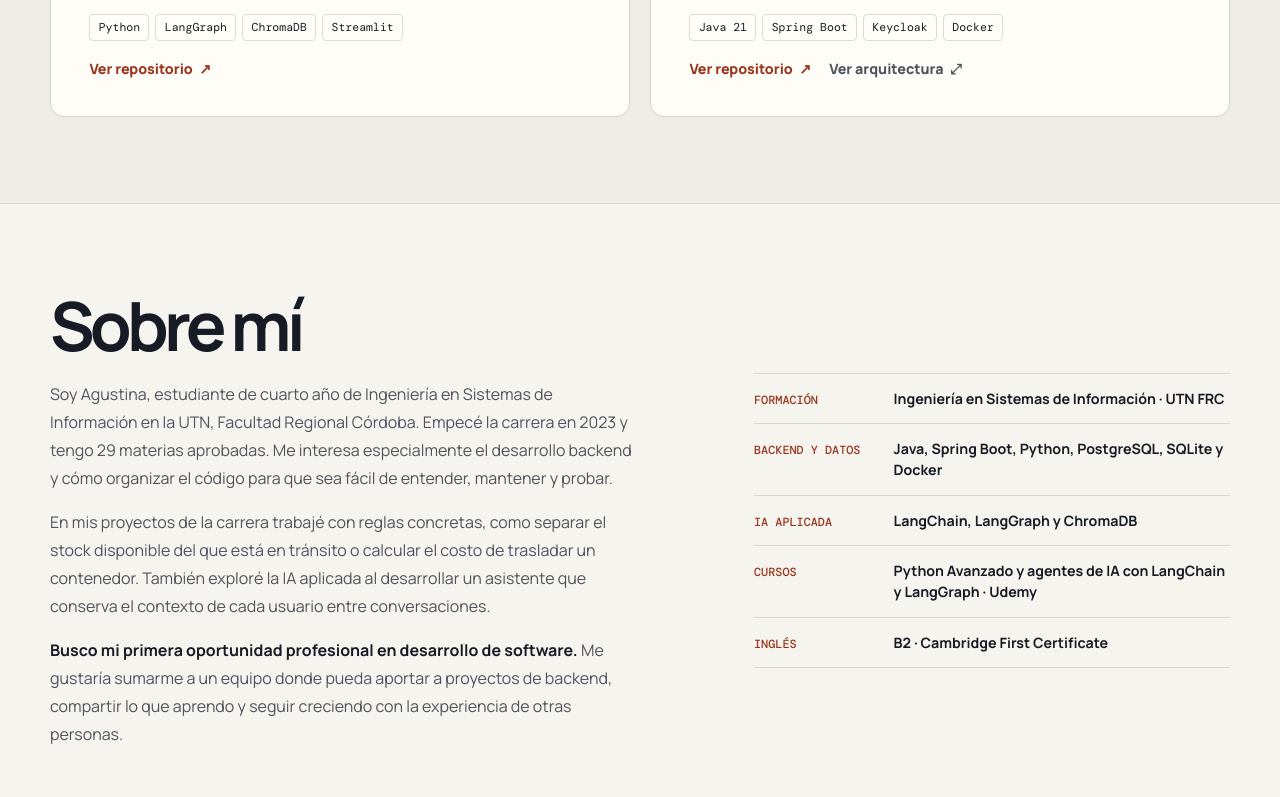
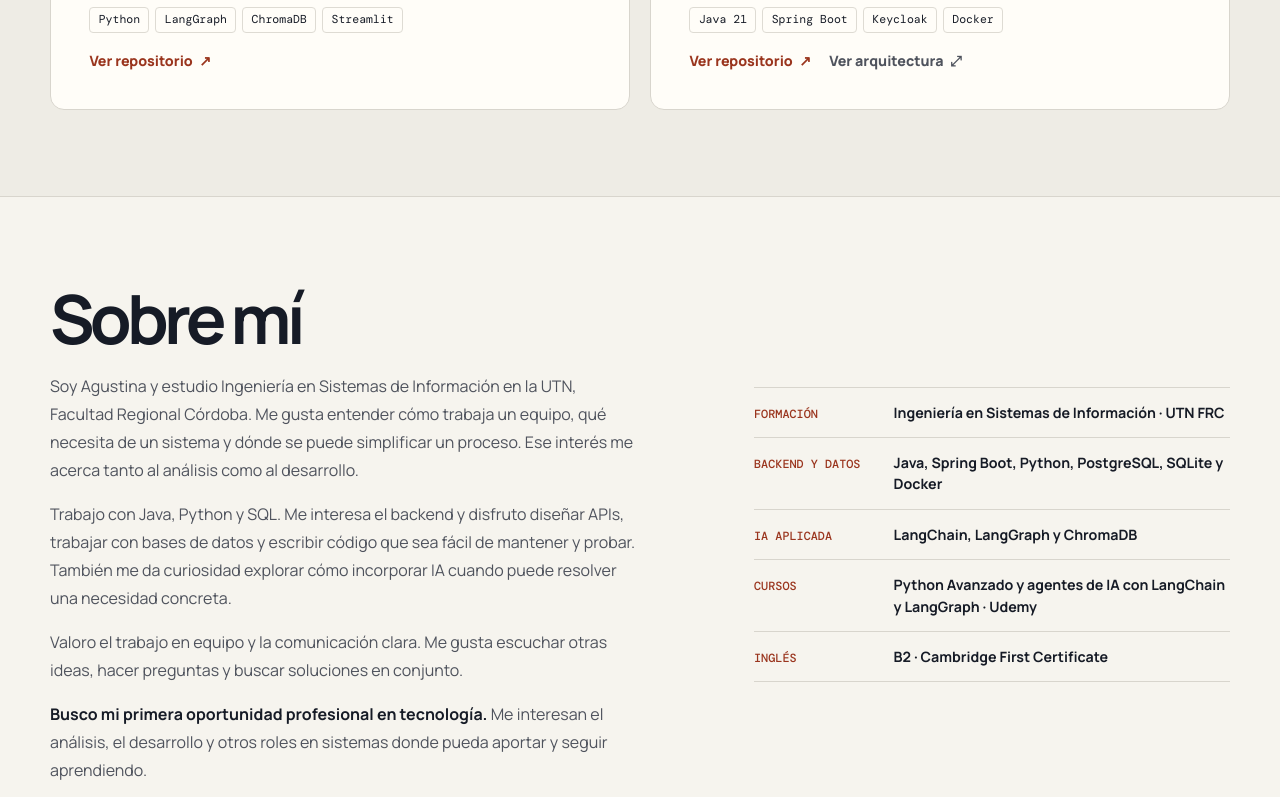
Before and after one commit to agusardiles2202/agusardiles2202.github.io, a plain HTML site: page index.html in a window 1280 px wide. Shown: the part 2000-2797 px from the top of the page. Drawn offline with nearby package versions, Linux system fonts and the light colour scheme.

Commit message:
Actualiza la presentación profesional

```diff
--- a/index.html
+++ b/index.html
@@ -33,7 +33,7 @@
       <div class="hero-copy">
         <p class="eyebrow"><span class="signal" aria-hidden="true"></span> Estudiante de Ingeniería en Sistemas · UTN FRC</p>
         <h1>Agustina<br>Ardiles<span>.</span></h1>
-        <p class="hero-description">Me enfoco en desarrollo backend y arquitectura de software. Trabajo con Java y Python, y exploro cómo aplicar IA a productos de software.</p>
+        <p class="hero-description">Me interesan el análisis de sistemas, el desarrollo backend y la inteligencia artificial aplicada.</p>
         <div class="actions">
           <a class="button button-primary" href="#proyectos">Explorar proyectos <span aria-hidden="true">↓</span></a>
           <a class="button button-outline" href="https://github.com/agusardiles2202">GitHub <span aria-hidden="true">↗</span></a>
@@ -114,9 +114,10 @@
     <section id="sobre-mi" class="shell about">
       <div class="about-copy">
         <h2>Sobre mí</h2>
-        <p>Soy Agustina, estudiante de cuarto año de Ingeniería en Sistemas de Información en la UTN, Facultad Regional Córdoba. Empecé la carrera en 2023 y tengo 29 materias aprobadas. Me interesa especialmente el desarrollo backend y cómo organizar el código para que sea fácil de entender, mantener y probar.</p>
-        <p>En mis proyectos de la carrera trabajé con reglas concretas, como separar el stock disponible del que está en tránsito o calcular el costo de trasladar un contenedor. También exploré la IA aplicada al desarrollar un asistente que conserva el contexto de cada usuario entre conversaciones.</p>
-        <p><strong>Busco mi primera oportunidad profesional en desarrollo de software.</strong> Me gustaría sumarme a un equipo donde pueda aportar a proyectos de backend, compartir lo que aprendo y seguir creciendo con la experiencia de otras personas.</p>
+        <p>Soy Agustina y estudio Ingeniería en Sistemas de Información en la UTN, Facultad Regional Córdoba. Me gusta entender cómo trabaja un equipo, qué necesita de un sistema y dónde se puede simplificar un proceso. Ese interés me acerca tanto al análisis como al desarrollo.</p>
+        <p>Trabajo con Java, Python y SQL. Me interesa el backend y disfruto diseñar APIs, trabajar con bases de datos y escribir código que sea fácil de mantener y probar. También me da curiosidad explorar cómo incorporar IA cuando puede resolver una necesidad concreta.</p>
+        <p>Valoro el trabajo en equipo y la comunicación clara. Me gusta escuchar otras ideas, hacer preguntas y buscar soluciones en conjunto.</p>
+        <p><strong>Busco mi primera oportunidad profesional en tecnología.</strong> Me interesan el análisis, el desarrollo y otros roles en sistemas donde pueda aportar y seguir aprendiendo.</p>
       </div>
       <dl class="profile-details">
         <div id="formacion"><dt>Formación</dt><dd>Ingeniería en Sistemas de Información · UTN FRC</dd></div>
```
